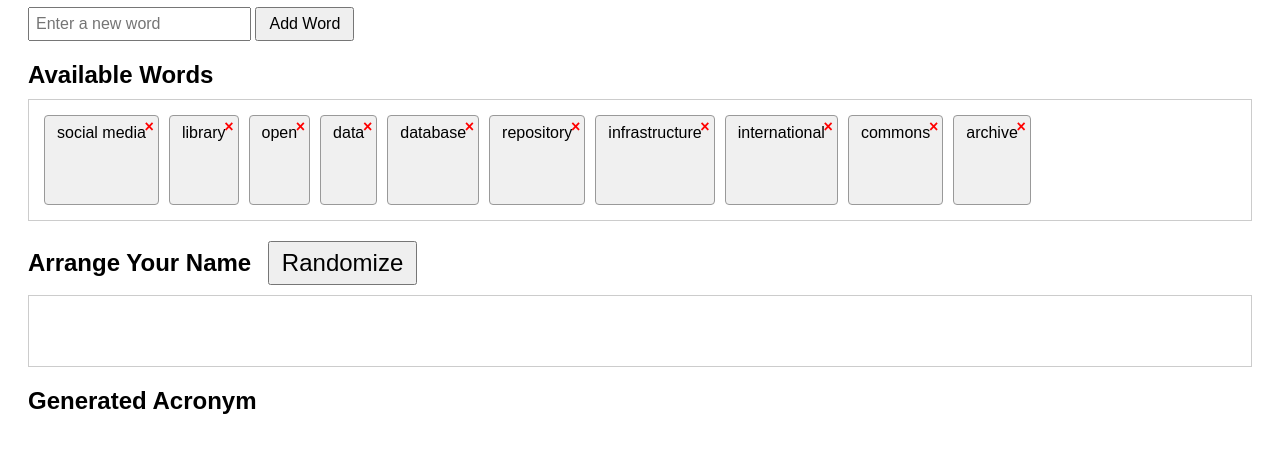
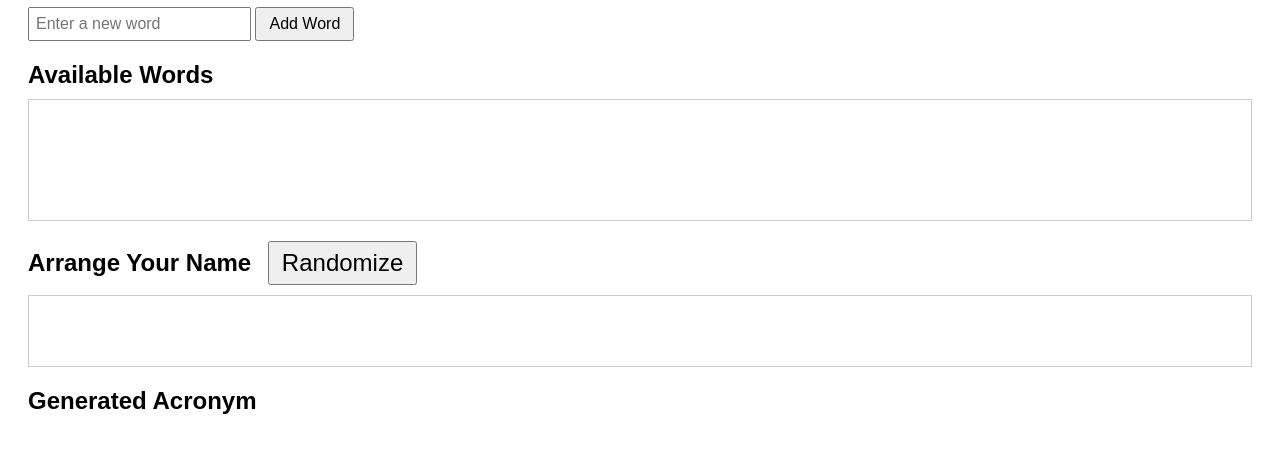
Before and after one commit to brandonsilverman77/namingmicrosite, a plain HTML site: page index.html in a window 1280 px wide. Shown: the part 89-542 px from the top of the page. Drawn offline with Linux system fonts and the light colour scheme.

Commit message:
Update index.html

```diff
--- a/index.html
+++ b/index.html
@@ -101,7 +101,8 @@
       pool.appendChild(tile);
     }
 
-    initialWords.forEach(createTile);
+    // Removed automatic population so the pool starts empty:
+    // initialWords.forEach(createTile);
 
     addBtn.addEventListener('click', () => {
       const w = newWordInput.value.trim();
```
